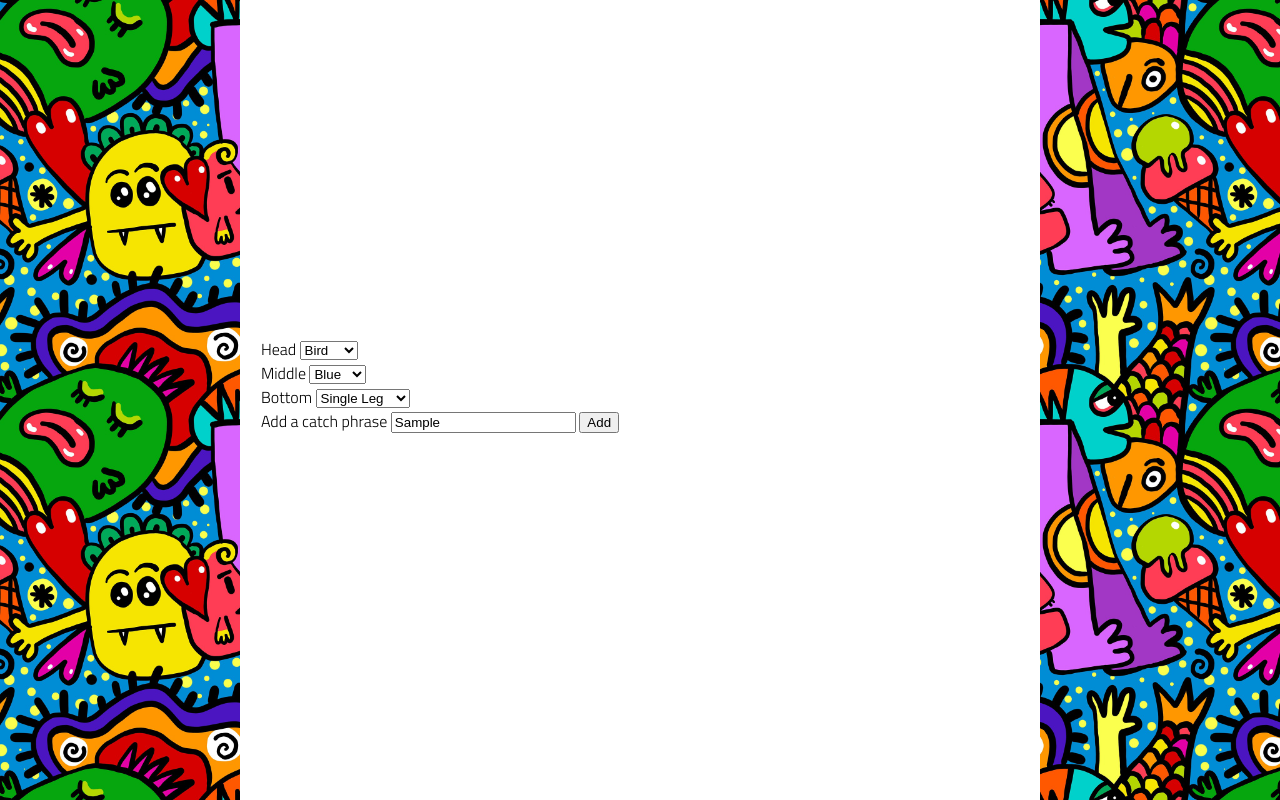
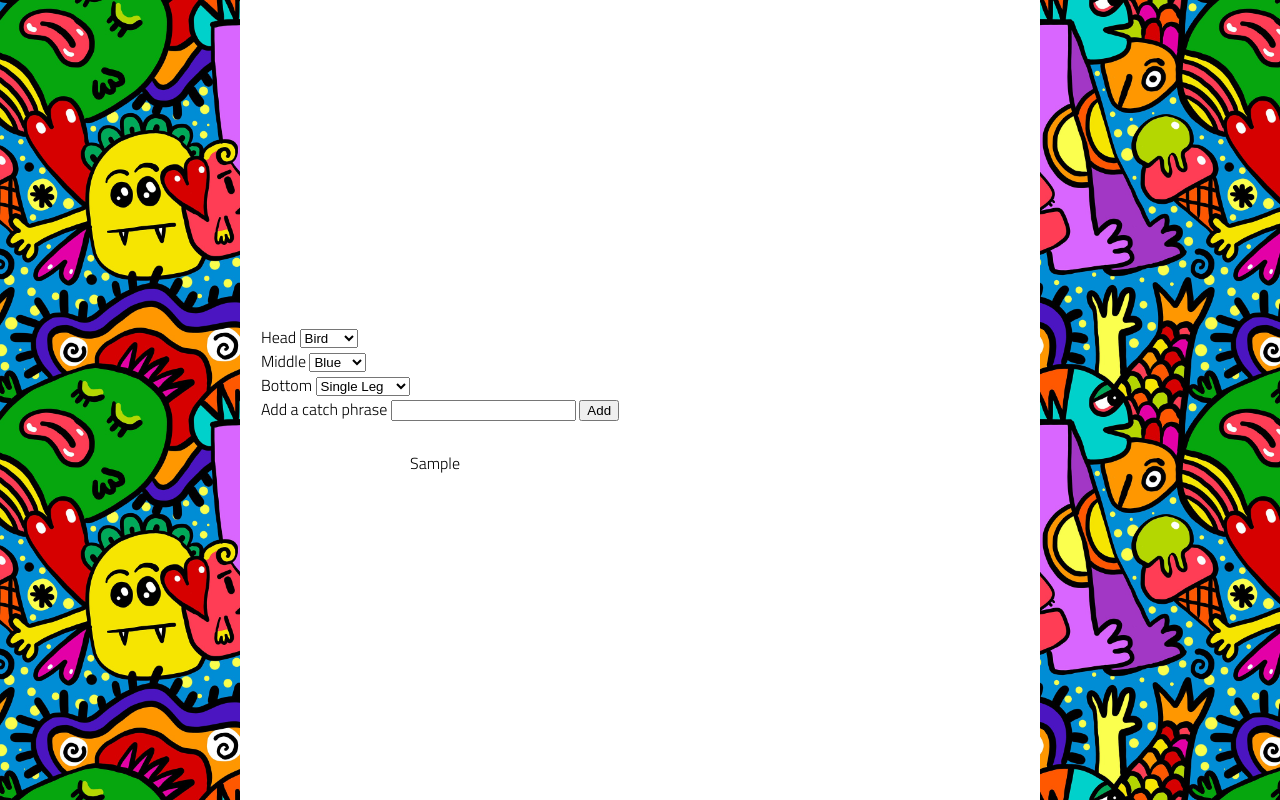
Before and after one commit to Rigby-David/Halfback-char, a plain HTML site: page index.html in a window 1280 px wide. Both pictures are taken after typing "Sample" into the empty fields and a click on the button "Add". Drawn offline with Linux system fonts and the light colour scheme.

Commit message:
Finished catchphrase function

```diff
--- a/app.js
+++ b/app.js
@@ -16,7 +16,7 @@ let headCount = 0;
 let middleCount = 0;
 let bottomCount = 0;
 
-
+let catchphrases = [];
 
 
 headDropdown.addEventListener('change', () => {
@@ -58,7 +58,7 @@ catchphraseButton.addEventListener('click', () => {
     // get the value of the catchphrase input
     // console.log('inputting', catchphraseButton.value);
     // push the new catchphrase to the catchphrase array in state
-    catchphraseButton.push(catchphraseInput.value);
+    catchphrases.push(catchphraseInput.value);
     // clear out the form input's value so it's empty to the user
     catchphraseInput.value = ' ';
     // update the dom to show the new catchphrases (refactor to/call displayCatchphrases to do this work)
@@ -72,9 +72,14 @@ function displayStats() {
 
 function displayCatchphrases() {
     // clear out the DOM for the currently displayed catchphrases
-    catchphraseInput
+    catchphrasesEl.textContent = ' ';
     // loop through each catchphrase in state
+    for (let catchphraseInput of catchphrases) {
+        const catchphraseText = document.createElement('div');
 
+        document.getElementById('catchphrases').append(catchphraseText);
+        catchphraseText.textContent = catchphraseInput;
+    }
     // and for each catchphrase
 
     // create an HTML element with the catchphrase as its text content
```
Also changed, not shown: index.html (+1 -0 lines).
